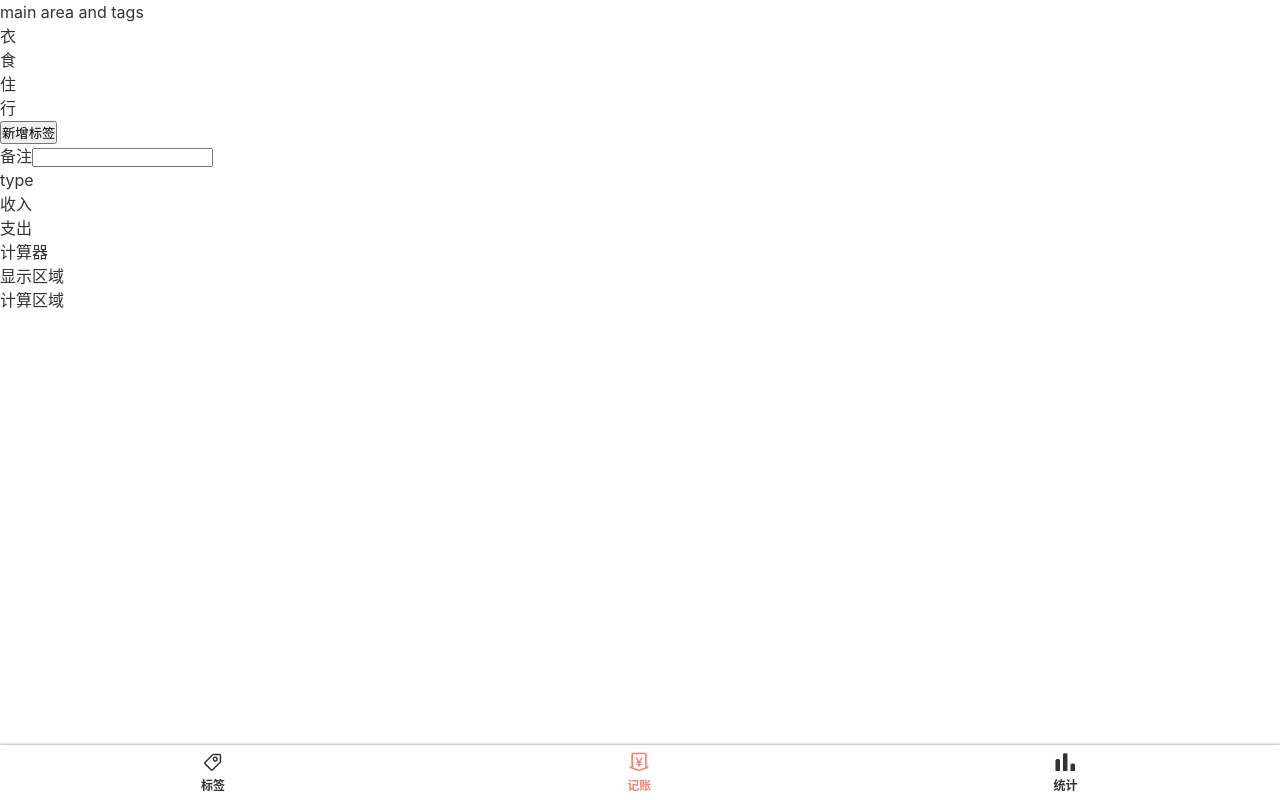
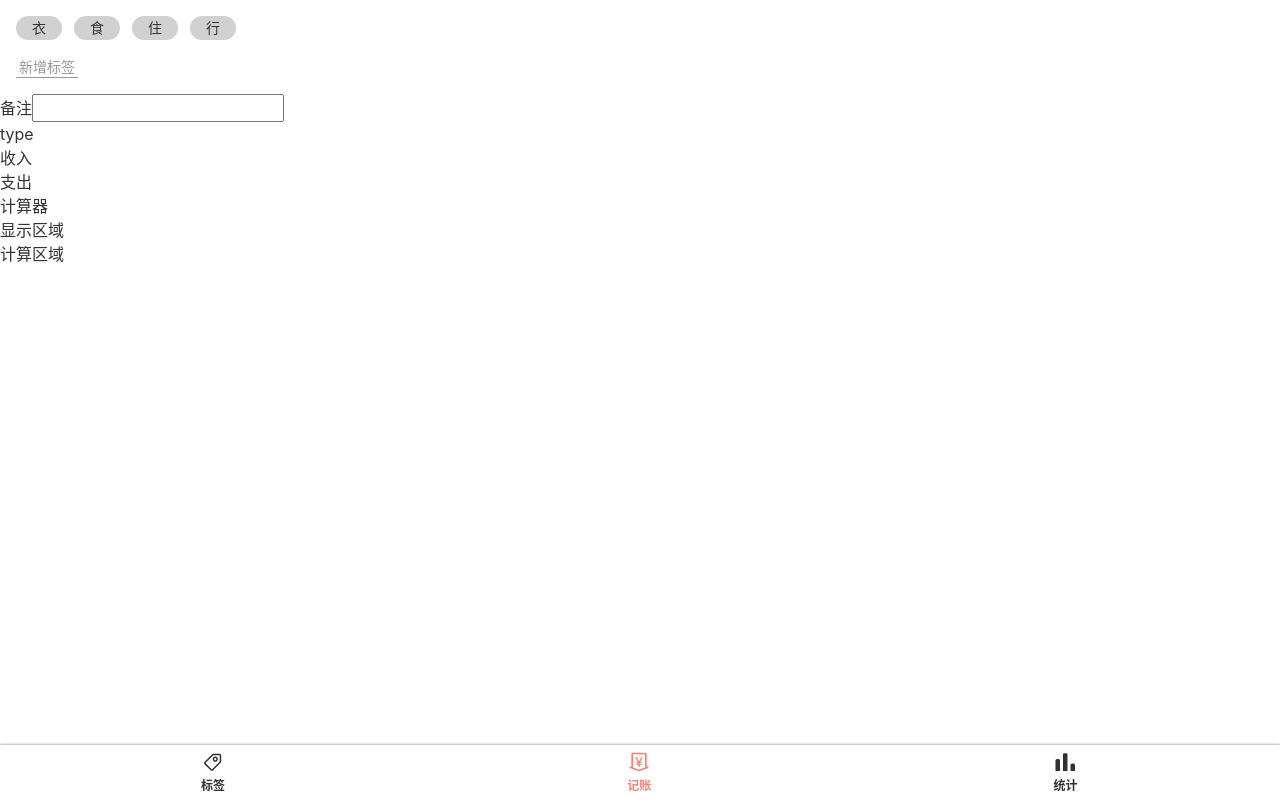
Before and after one commit to lllemonade/accounting-2, a Vue app: page /#/money in a window 1280 px wide. Built offline with nearby package versions, Linux system fonts and the light colour scheme.

Commit message:
money界面tags部分

```diff
--- a/src/App.vue
+++ b/src/App.vue
@@ -13,6 +13,7 @@ body {
   -moz-osx-font-smoothing: grayscale;
   color: #333;
   font-family: $font-hei;
+  font-size: 16px;
   line-height: 1.5;
 }
 </style>
--- a/src/assets/style/helper.scss
+++ b/src/assets/style/helper.scss
@@ -1,2 +1,2 @@
 $font-hei: -apple-system, "Noto Sans", "Helvetica Neue", Helvetica, "Nimbus Sans L", Arial, "Liberation Sans", "PingFang SC", "Hiragino Sans GB", "Noto Sans CJK SC", "Source Han Sans SC", "Source Han Sans CN", "Microsoft YaHei", "Wenquanyi Micro Hei", "WenQuanYi Zen Hei", "ST Heiti", SimHei, "WenQuanYi Zen Hei Sharp", sans-serif;
-$color-highLight: salmon;
+$color-highLight: #FA8072;
--- a/src/assets/style/reset.scss
+++ b/src/assets/style/reset.scss
@@ -2,6 +2,16 @@
   margin: 0;
   padding: 0;
   box-sizing: border-box;
+}
+
+ul,
+ol {
+  list-style: none;
+}
+
+button,
+input {
+  font: inherit;
 }
 
 a {
--- a/src/views/money.vue
+++ b/src/views/money.vue
@@ -1,13 +1,12 @@
 <template>
   <div>
     <layOut>
-      <div>
-        main area and tags
-        <ul class="tags">
-          <li class="current">衣</li>
-          <li class="current">食</li>
-          <li class="current">住</li>
-          <li class="current">行</li>
+      <div class="tags">
+        <ul class="current">
+          <li>衣</li>
+          <li>食</li>
+          <li>住</li>
+          <li>行</li>
         </ul>
         <div class="new"><button>新增标签</button></div>
       </div>
@@ -41,4 +40,30 @@ export default {
 </script>
 
 <style lang="scss" scoped>
+.tags {
+  font-size: 14px;
+  padding: 16px;
+  .current {
+    display: flex;
+    li {
+      background: rgba(153, 153, 153, 0.45);
+      $h: 24px;
+      border-radius: ($h/2);
+      line-height: $h;
+      padding: 0 16px;
+      margin-right: 12px;
+    }
+  }
+  .new {
+    margin-top: 16px;
+    button {
+      color: #999;
+      outline: none;
+      border: none;
+      background: transparent;
+      border-bottom: 1px solid;
+      padding: 0 3px;
+    }
+  }
+}
 </style>
```
